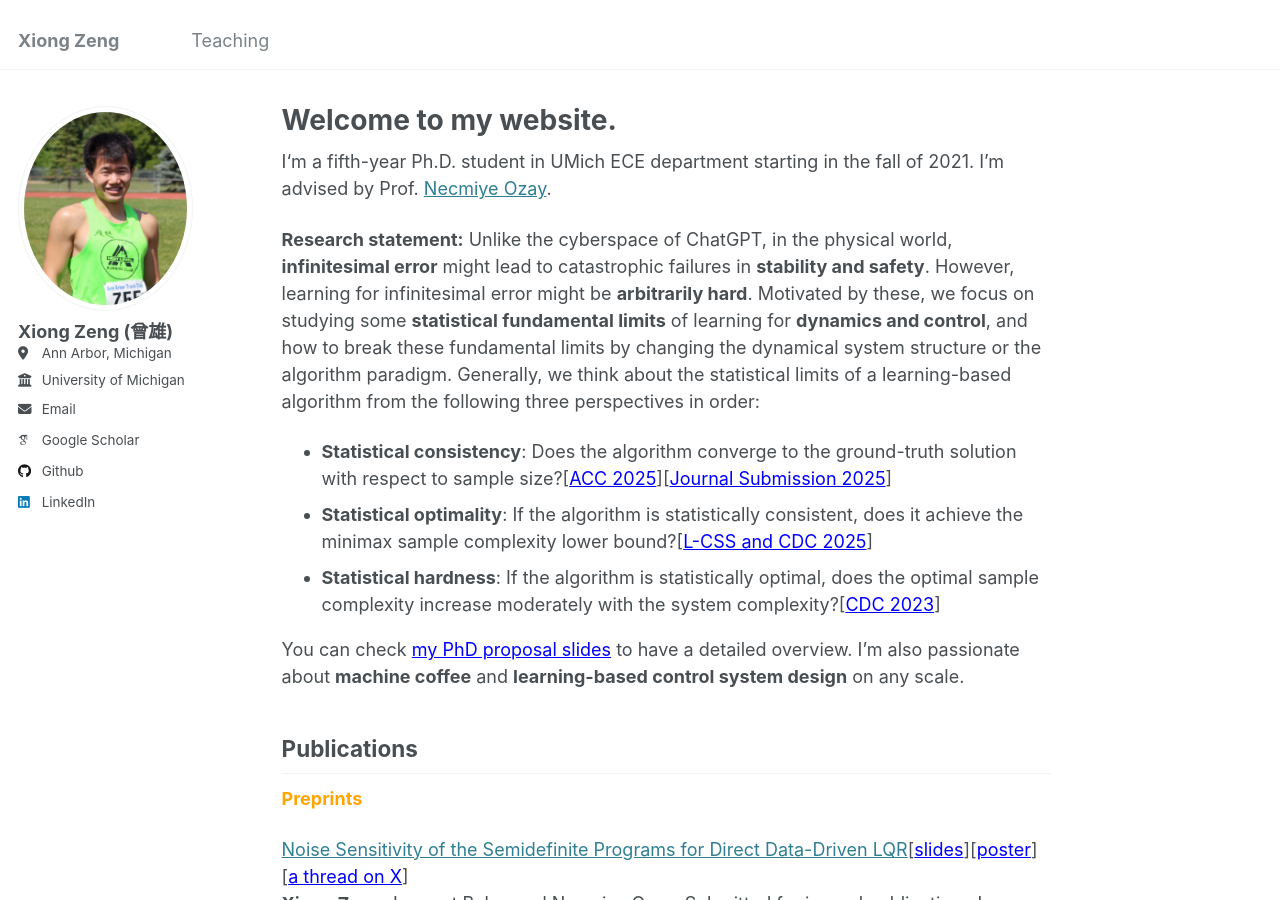
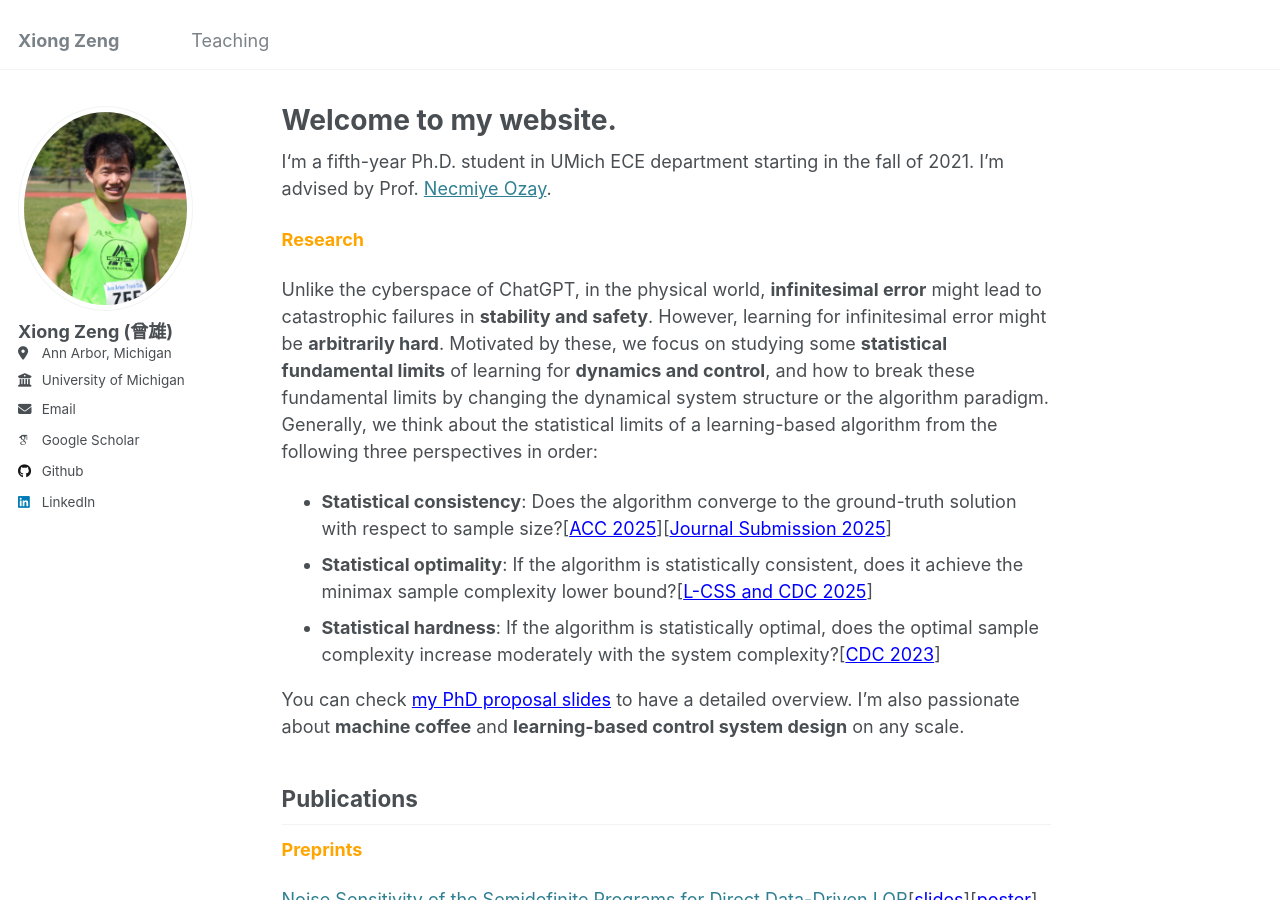
Before and after one commit to zengxiong111/zengxiong.github.io, a Jekyll site: the page built from _pages/about.md, in a window 1280 px wide and 900 px high. Built offline with Jekyll 4.4.1, drawn with Linux system fonts in a browser that asks for light colours; some web fonts are replaced.

Commit message:
Update about.md

```diff
--- a/_pages/about.md
+++ b/_pages/about.md
@@ -9,7 +9,9 @@ redirect_from:
 
 I‘m a fifth-year Ph.D. student in UMich ECE department starting in the fall of 2021. I'm advised by Prof. <a href="https://web.eecs.umich.edu/~necmiye/" target="_blank">Necmiye Ozay</a>.
 
-**Research statement:** Unlike the cyberspace of ChatGPT, in the physical world, **infinitesimal error** might lead to catastrophic
+<span style="color:orange">**Research**</span>
+
+Unlike the cyberspace of ChatGPT, in the physical world, **infinitesimal error** might lead to catastrophic
 failures in **stability and safety**. However, learning for infinitesimal error might be **arbitrarily hard**. Motivated by these, we focus on studying some **statistical fundamental limits** of learning for **dynamics and control**, and how to break these fundamental limits by changing the dynamical system structure or the algorithm paradigm. Generally, we think about the statistical limits of a learning-based algorithm from the following three perspectives in order:
 - **Statistical consistency**: Does the algorithm converge to the ground-truth solution with respect to sample size?[<a href="https://web.eecs.umich.edu/~necmiye/pubs/ZengBO_acc25.pdf" style="color: blue;" target="_blank">ACC 2025</a>][<a href="https://arxiv.org/abs/2412.19705" style="color: blue;" target="_blank">Journal Submission 2025</a>]
 - **Statistical optimality**: If the algorithm is statistically consistent, does it achieve the minimax sample complexity lower bound?[<a href="https://arxiv.org/abs/2503.16817" style="color: blue;" target="_blank">L-CSS and CDC 2025</a>]
```
